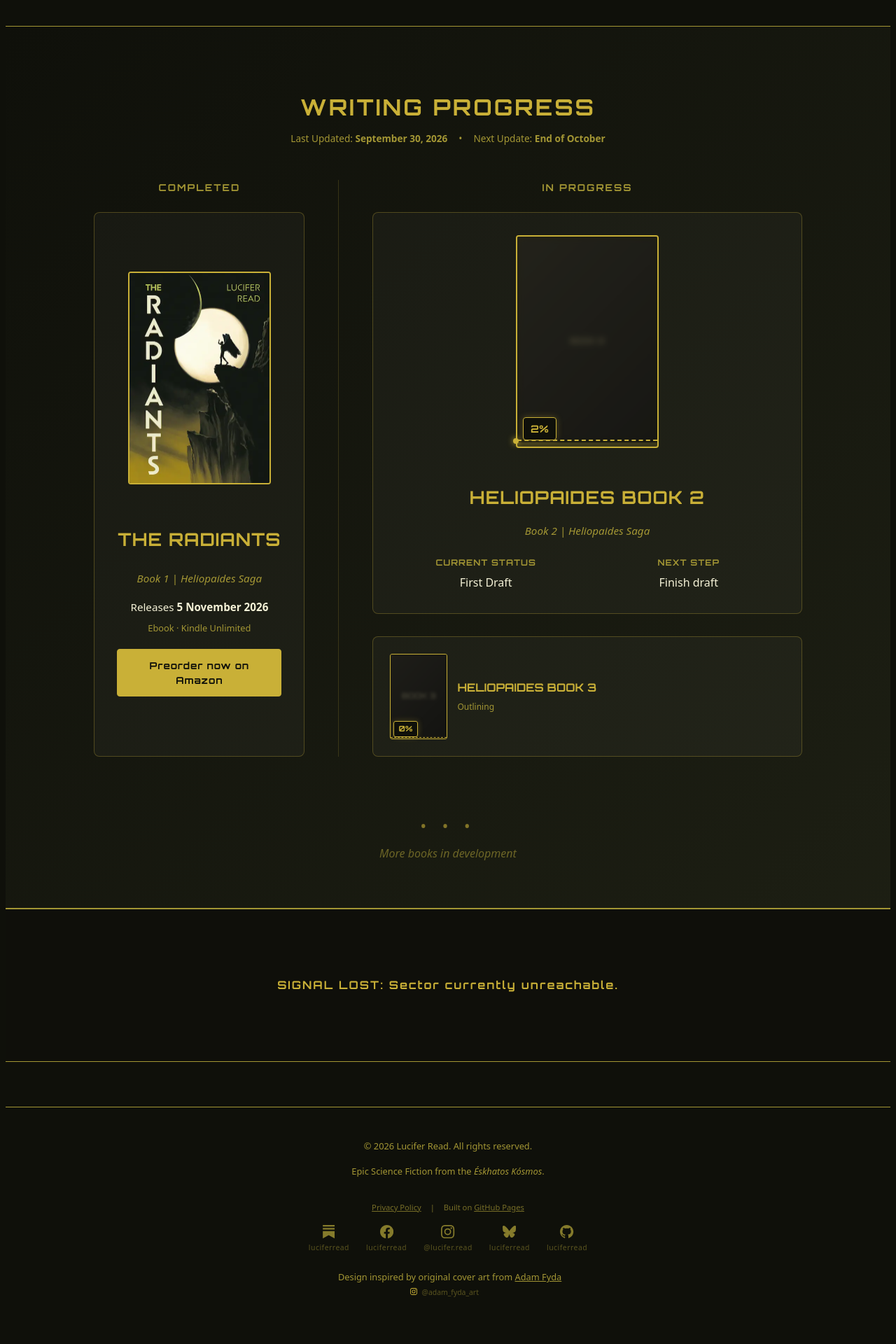
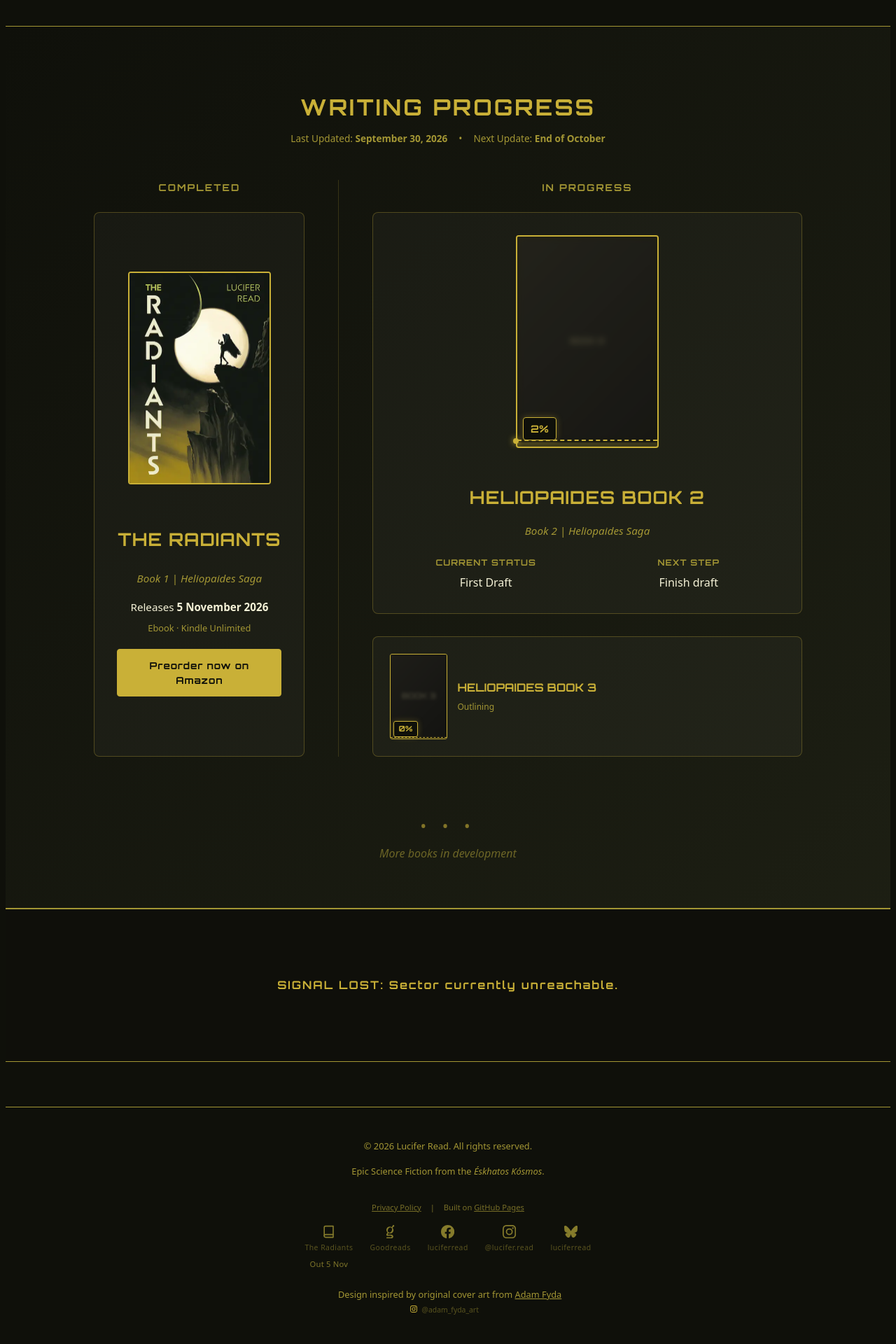
Before and after one commit to luciferread/luciferread.github.io, a Jekyll site: the page built from index.html, in a window 1280 px wide. Shown: the part 1221-3141 px from the top of the page at 70% size. Built offline with Jekyll 4.4.1, drawn with Linux system fonts in a browser that asks for light colours; before the commit the page ends 3116 px from its top, so only the background shows below that.

Commit message:
Update Amazon link and Goodreads

```diff
--- a/_layouts/default.html
+++ b/_layouts/default.html
@@ -162,16 +162,34 @@
         <div class="footer-social-container">
             <div class="footer-social-links">
                 <!-- PRIMARY -->
-                <!-- Substack -->
+                 <!-- Amazon: The Radiants
+                     After launch, change the note to "Read now · Free with Kindle Unlimited".
+                     When more books are out, point href at your Amazon author page and change the label to "Books". -->
                 <div class="footer-social-item">
-                    <a href="https://luciferread.substack.com" target="_blank" rel="noopener noreferrer"
-                        aria-label="Lucifer Read's Substack">
-                        <!-- Substack SVG -->
-                        <svg viewBox="0 0 24 24" fill="currentColor">
-                            <path d="M22.539 8.242H1.46V5.406h21.08v2.836zM1.46 10.812V24L12 18.11 22.54 24V10.812H1.46zM22.54 0H1.46v2.836h21.08V0z"/>
+                    <a href="https://books2read.com/u/3ng52o" target="_blank" rel="noopener noreferrer"
+                        aria-label="The Radiants by Lucifer Read on Amazon">
+                        <!-- Book icon -->
+                        <svg width="20" height="20" viewBox="0 0 24 24" fill="none" stroke="currentColor"
+                            stroke-width="2" stroke-linecap="round" stroke-linejoin="round" aria-hidden="true">
+                            <path d="M4 19.5A2.5 2.5 0 0 1 6.5 17H20"/>
+                            <path d="M6.5 2H20v20H6.5A2.5 2.5 0 0 1 4 19.5v-15A2.5 2.5 0 0 1 6.5 2z"/>
                         </svg>
                     </a>
-                    <span class="footer-social-handle">luciferread</span>
+                    <span class="footer-social-handle">The Radiants</span>
+                    <span class="footer-social-note">Out 5 Nov</span>
+                </div>
+
+                <!-- Goodreads -->
+                <div class="footer-social-item">
+                    <a href="https://www.goodreads.com/author/show/72599309.Lucifer_Read" target="_blank" rel="noopener noreferrer"
+                        aria-label="Lucifer Read on Goodreads">
+                        <!-- Goodreads icon (simple "g" badge) -->
+                        <svg width="20" height="20" viewBox="0 0 24 24" fill="currentColor">
+                            <title>Goodreads</title>
+                            <path d="M17.346.026c.422-.083.859.037 1.179.325.346.284.55.705.557 1.153-.023.457-.247.88-.612 1.156l-2.182 1.748a.601.601 0 0 0-.255.43.52.52 0 0 0 .11.424 5.886 5.886 0 0 1 .832 6.58c-1.394 2.79-4.503 3.99-7.501 2.927a.792.792 0 0 0-.499-.01c-.224.07-.303.18-.453.383l-.014.02-.941 1.254s-.792.985.457.935c3.027-.119 3.817-.119 5.439-.01 2.641.18 3.806 1.903 3.806 3.275 0 1.623-1.036 3.383-3.809 3.383a117.46 117.46 0 0 0-5.517-.03c-.31.005-.597.013-.835.02-.228.006-.41.011-.52.011-.712 0-1.648-.186-1.66-1.068-.008-.729.624-1.12 1.11-1.172.43-.045.815.007 1.24.064.252.034.518.07.815.088.185.011.366.025.552.038.53.038 1.102.08 1.926.087.427.005.759.01 1.025.015.695.012.941.016 1.28-.015 1.248-.112 1.832-.61 1.832-1.376 0-.805-.584-1.264-1.698-1.414-1.564-.213-2.33-.163-3.72-.074a87.66 87.66 0 0 1-1.669.095c-.608.029-2.449.026-2.682-1.492-.053-.416-.073-1.116.807-2.325l.75-1.003c.36-.49.582-.898.053-1.559 0 0-.39-.468-.52-.638-1.215-1.587-1.512-4.08-.448-6.114 1.577-3.011 5.4-4.26 8.37-2.581.253.143.438.203.655.163.201-.032.27-.167.363-.344.02-.04.042-.082.067-.126.004-.01.241-.465.535-1.028l.734-1.41a1.493 1.493 0 0 1 1.041-.785ZM9.193 13.243c1.854.903 3.912.208 5.254-2.47 1.352-2.699.827-5.11-1.041-6.023C10.918 3.537 8.81 5.831 8.017 7.41c-1.355 2.698-.717 4.886 1.147 5.818Z"/>
+                        </svg>
+                    </a>
+                    <span class="footer-social-handle">Goodreads</span>
                 </div>
 
                 <!-- Facebook -->
@@ -210,22 +228,34 @@
                     <span class="footer-social-handle">luciferread</span>
                 </div>
 
+                <!-- DIVIDER -->
+                <!-- <span class="footer-social-divider">|</span> -->
+
+                <!-- SECONDARY -->
                 <!-- Github -->
-                 <div class="footer-social-item">
+                <!-- <div class="footer-social-item">
                     <a href="https://github.com/luciferread" target="_blank" rel="noopener noreferrer"
-                        aria-label="Lucifer Read's GitHub">
+                        aria-label="Lucifer Read's GitHub"> -->
                         <!-- GitHub Icon -->
-                        <svg width="18" height="18" viewBox="0 0 24 24" fill="currentColor">
+                        <!-- <svg width="18" height="18" viewBox="0 0 24 24" fill="currentColor">
                             <path d="M12 0C5.374 0 0 5.373 0 12c0 5.302 3.438 9.8 8.207 11.387.599.111.793-.261.793-.577v-2.234c-3.338.726-4.033-1.416-4.033-1.416-.546-1.387-1.333-1.756-1.333-1.756-1.089-.745.083-.729.083-.729 1.205.084 1.839 1.237 1.839 1.237 1.07 1.834 2.807 1.304 3.492.997.107-.775.418-1.305.762-1.604-2.665-.305-5.467-1.334-5.467-5.931 0-1.311.469-2.381 1.236-3.221-.124-.303-.535-1.524.117-3.176 0 0 1.008-.322 3.301 1.23A11.509 11.509 0 0112 5.803c1.02.005 2.047.138 3.006.404 2.291-1.552 3.297-1.23 3.297-1.23.653 1.653.242 2.874.118 3.176.77.84 1.235 1.911 1.235 3.221 0 4.609-2.807 5.624-5.479 5.921.43.372.823 1.102.823 2.222v3.293c0 .319.192.694.801.576C20.566 21.797 24 17.3 24 12c0-6.627-5.373-12-12-12z"/>
                         </svg>
                     </a>
                     <span class="footer-social-handle">luciferread</span>
-                </div>
+                </div> -->
 
-                <!-- DIVIDER -->
-                <!-- <span class="footer-social-divider">|</span> -->
+                <!-- Substack -->
+                <!-- <div class="footer-social-item">
+                    <a href="https://luciferread.substack.com" target="_blank" rel="noopener noreferrer"
+                        aria-label="Lucifer Read's Substack"> -->
+                        <!-- Substack SVG -->
+                        <!-- <svg viewBox="0 0 24 24" fill="currentColor">
+                            <path d="M22.539 8.242H1.46V5.406h21.08v2.836zM1.46 10.812V24L12 18.11 22.54 24V10.812H1.46zM22.54 0H1.46v2.836h21.08V0z"/>
+                        </svg>
+                    </a>
+                    <span class="footer-social-handle">luciferread</span>
+                </div> -->
 
-                <!-- SECONDARY -->
                 <!-- Youtube -->
                  <!-- <div class="footer-social-item footer-social-secondary">
                     <a href="https://www.youtube.com/@lucifer.read.author" target="_blank" rel="noopener noreferrer"
--- a/assets/css/style.css
+++ b/assets/css/style.css
@@ -1394,6 +1394,14 @@
     font-size: 1rem;
     align-self: center;
     margin-top: 0.5rem;
+}
+
+.footer-social-note {
+  display: block;
+  font-size: 0.7rem;
+  opacity: 0.75;
+  letter-spacing: 0.02em;
+  margin-top: 2px;
 }
 
 /* Mobile - adjust spacing */
--- a/index.html
+++ b/index.html
@@ -37,7 +37,7 @@
         <strong>&mdash; P. J. Hoover, author of <em>The Hidden Code</em></strong>
     </p>
     <div style="display: flex; gap: 1rem; justify-content: center; flex-wrap: wrap;">
-        <a href="https://www.amazon.com/dp/B0HBTGDVNJ" class="btn btn-primary" target="_blank"
+        <a href="https://books2read.com/u/3ng52o" class="btn btn-primary" target="_blank"
         rel="noopener noreferrer">PREORDER ON AMAZON</a>
         <a href="{{ '/books/' | relative_url }}" class="btn btn-outline">VIEW THE RADIANTS</a>
     </div>
@@ -69,7 +69,7 @@
                     <p class="release-line">Releases <strong>5 November 2026</strong></p>
                     <p class="format-line">Ebook · Kindle Unlimited</p>
                     <div class="book-actions">
-                        <a class="btn-amazon" href="https://www.amazon.com/dp/B0HBTGDVNJ" target="_blank" rel="noopener">Preorder now on Amazon</a>
+                        <a class="btn-amazon" href="https://books2read.com/u/3ng52o target="_blank" rel="noopener">Preorder now on Amazon</a>
                         <!-- Paperback release: add a second button here, e.g.
                         <a class="btn-amazon btn-outline" href="PAPERBACK-LINK" target="_blank" rel="noopener">Paperback</a> -->
                     </div>
--- a/pages/books.html
+++ b/pages/books.html
@@ -37,7 +37,7 @@
             <h2 style="font-family: var(--font-header); font-size: 2.5rem; margin-top: 0;">THE RADIANTS</h2>
             <div style="display: flex; align-items: center; gap: 1.5rem; flex-wrap: wrap;">
                 <p style="color: var(--color-accent); font-weight: bold; margin: 0;">RELEASING 5 NOVEMBER 2026</p>
-                <a href="https://www.amazon.com/dp/B0HBTGDVNJ" class="btn btn-primary" target="_blank"
+                <a href="https://books2read.com/u/3ng52o" class="btn btn-primary" target="_blank"
                     rel="noopener noreferrer" style="font-size: 0.9rem; padding: 0.5rem 1.2rem;">PREORDER</a>
             </div>
 
@@ -84,7 +84,7 @@
     <h3 style="font-family: var(--font-header); font-size: 1.4rem; margin: 0 0 1.5rem;">PREORDER YOUR COPY:</h3>
 
     <div style="display: flex; gap: 1rem; justify-content: center; flex-wrap: wrap;">
-        <a href="https://www.amazon.com/dp/B0HBTGDVNJ" class="btn btn-primary" target="_blank"
+        <a href="https://books2read.com/u/3ng52o" class="btn btn-primary" target="_blank"
             rel="noopener noreferrer" style="font-size: 1.3rem; padding: 1rem 3rem;">AMAZON</a>
 
         <!-- Additional store buttons can go here -->
--- a/pages/welcome.html
+++ b/pages/welcome.html
@@ -155,7 +155,7 @@
                 <strong><em>The Radiants</em></strong> — Book 1 of the <strong>Heliopaides Saga</strong>
                 — is available to pre-order now before its <strong>5 November 2026 release</strong>.
             </p>
-            <a href="https://www.amazon.com/dp/B0HBTGDVNJ"
+            <a href="https://books2read.com/u/3ng52o"
                target="_blank" rel="noopener"
                class="btn btn-dim preorder-btn">
                 Pre-order on Amazon →
```
